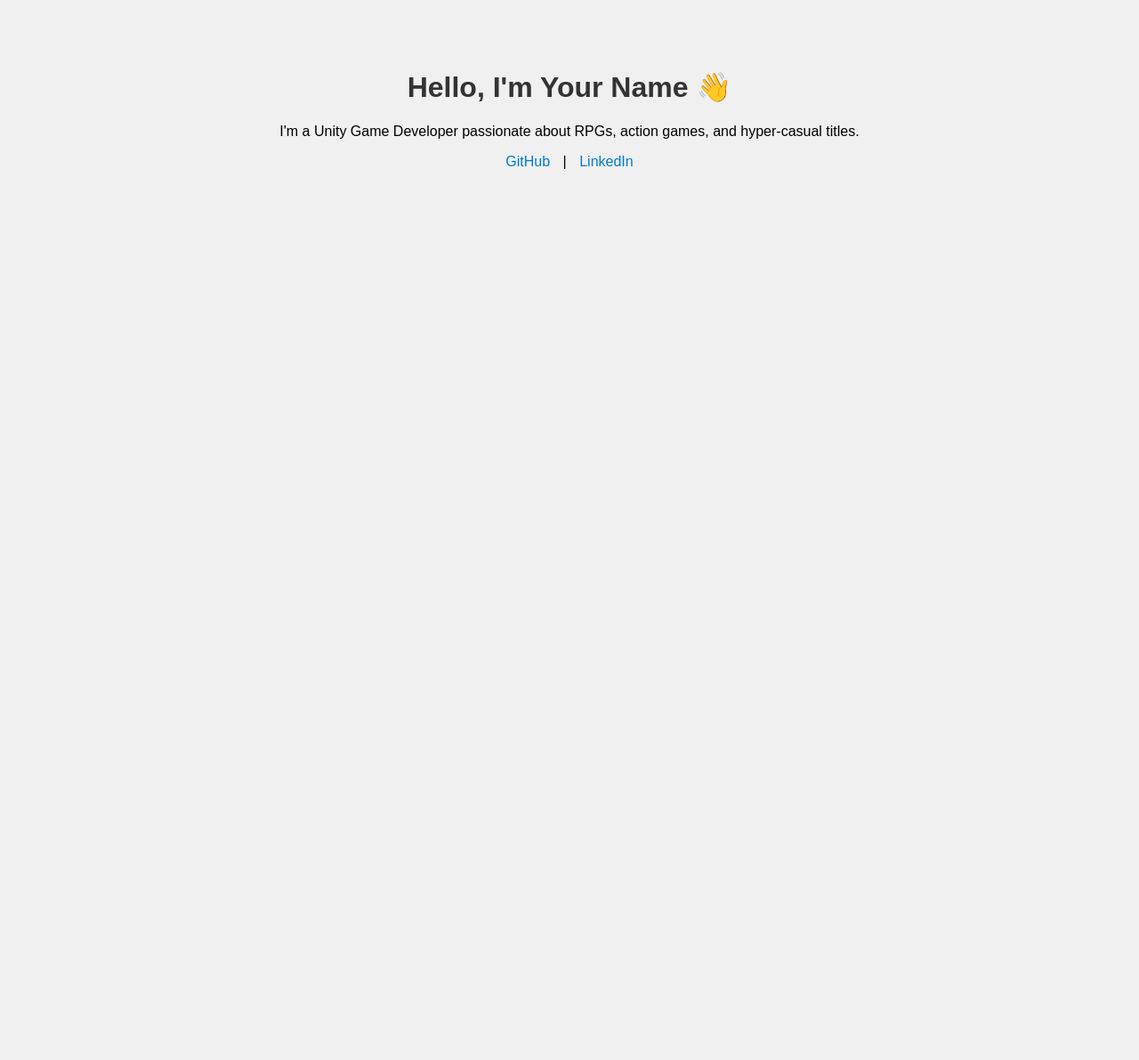
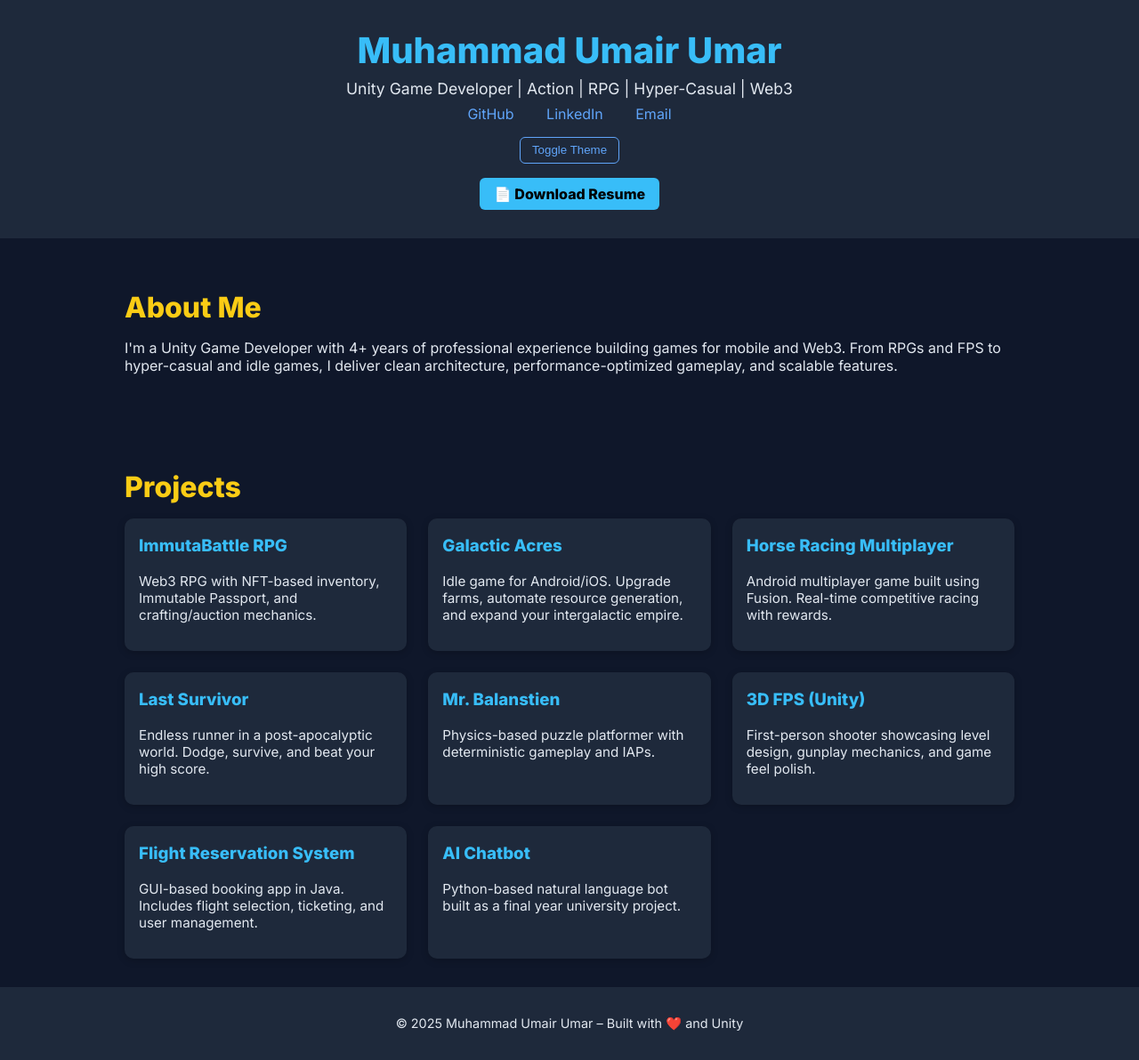
Before and after one commit to UmairUmar-Dev/portfolio, a plain HTML site: page index.html in a window 1280 px wide. Shown: the whole page at 89% size. Before the commit the page ends 800 px from the top, so only its background shows below. Drawn offline with Linux system fonts and the light colour scheme.

Commit message:
Update index.html

```diff
--- a/index.html
+++ b/index.html
@@ -3,30 +3,227 @@
 <head>
   <meta charset="UTF-8" />
   <meta name="viewport" content="width=device-width, initial-scale=1.0"/>
-  <title>Your Name</title>
+  <title>Muhammad Umair Umar – Unity Game Developer</title>
+  <link href="https://fonts.googleapis.com/css2?family=Inter:wght@400;600;800&display=swap" rel="stylesheet">
   <style>
+    :root {
+      --bg: #0f172a;
+      --text: #e2e8f0;
+      --card: #1e293b;
+      --link: #60a5fa;
+      --accent: #38bdf8;
+      --title: #facc15;
+    }
+
+    body.light {
+      --bg: #f1f5f9;
+      --text: #1e293b;
+      --card: #ffffff;
+      --link: #2563eb;
+      --accent: #2563eb;
+      --title: #ca8a04;
+    }
+
     body {
-      font-family: sans-serif;
+      margin: 0;
+      font-family: 'Inter', sans-serif;
+      background: var(--bg);
+      color: var(--text);
+      transition: background 0.3s, color 0.3s;
+    }
+
+    header {
+      padding: 2rem;
       text-align: center;
-      padding: 50px;
-      background-color: #f0f0f0;
+      background: var(--card);
     }
-    h1 {
-      color: #333;
+
+    header h1 {
+      margin: 0;
+      font-size: 2.5rem;
+      color: var(--accent);
     }
-    a {
-      color: #007acc;
+
+    header p {
+      font-size: 1.1rem;
+      margin: 0.5rem 0;
+    }
+
+    .links a {
+      margin: 0 1rem;
+      color: var(--link);
       text-decoration: none;
-      margin: 10px;
+    }
+
+    .toggle-theme {
+      background: none;
+      border: 1px solid var(--link);
+      color: var(--link);
+      padding: 0.4rem 0.8rem;
+      cursor: pointer;
+      border-radius: 6px;
+      margin-top: 1rem;
+    }
+
+    .section {
+      padding: 2rem;
+      max-width: 1000px;
+      margin: auto;
+    }
+
+    .section h2 {
+      font-size: 2rem;
+      color: var(--title);
+      margin-bottom: 1rem;
+    }
+
+    .project-grid {
+      display: grid;
+      grid-template-columns: repeat(auto-fit, minmax(280px, 1fr));
+      gap: 1.5rem;
+    }
+
+    .card {
+      background: var(--card);
+      padding: 1rem;
+      border-radius: 10px;
+      box-shadow: 0 2px 8px rgba(0,0,0,0.2);
+      transition: transform 0.2s ease;
+    }
+
+    .card:hover {
+      transform: scale(1.02);
+    }
+
+    /* Image support is disabled for now */
+    /* .card img {
+      width: 100%;
+      border-radius: 6px;
+      margin-bottom: 0.5rem;
+    } */
+
+    .card h3 {
+      margin-top: 0.2rem;
+      color: var(--accent);
+    }
+
+    .card p {
+      font-size: 0.95rem;
+    }
+
+    .card a {
+      color: var(--link);
+      text-decoration: none;
+      display: inline-block;
+      margin-top: 0.5rem;
+    }
+
+    .resume-button {
+      display: inline-block;
+      margin-top: 1rem;
+      padding: 0.5rem 1rem;
+      background: var(--accent);
+      color: #000;
+      border-radius: 6px;
+      text-decoration: none;
+      font-weight: bold;
+    }
+
+    footer {
+      text-align: center;
+      padding: 2rem;
+      background: var(--card);
+      color: var(--text);
+      font-size: 0.9rem;
     }
   </style>
 </head>
-<body>
-  <h1>Hello, I'm Your Name 👋</h1>
-  <p>I'm a Unity Game Developer passionate about RPGs, action games, and hyper-casual titles.</p>
+<body class="dark">
+
+<header>
+  <h1>Muhammad Umair Umar</h1>
+  <p>Unity Game Developer | Action | RPG | Hyper-Casual | Web3</p>
+  <div class="links">
+    <a href="https://github.com/UmairUmar-Dev" target="_blank">GitHub</a>
+    <a href="https://www.linkedin.com/in/umairumar94/" target="_blank">LinkedIn</a>
+    <a href="mailto:umairu172@gmail.com">Email</a>
+  </div>
+  <button class="toggle-theme" onclick="toggleTheme()">Toggle Theme</button><br/>
+  <a class="resume-button" href="assets/Muhammad_Umair_Umar_Resume.pdf" download>📄 Download Resume</a>
+</header>
+
+<section class="section">
+  <h2>About Me</h2>
   <p>
-    <a href="https://github.com/your-username">GitHub</a> |
-    <a href="https://www.linkedin.com/in/your-profile">LinkedIn</a>
+    I'm a Unity Game Developer with 4+ years of professional experience building games for mobile and Web3. From RPGs and FPS to hyper-casual and idle games, I deliver clean architecture, performance-optimized gameplay, and scalable features.
   </p>
+</section>
+
+<section class="section">
+  <h2>Projects</h2>
+  <div class="project-grid">
+
+    <div class="card">
+      <!-- <img src="assets/img/immutabattle.jpg" alt="ImmutaBattle RPG"> -->
+      <h3>ImmutaBattle RPG</h3>
+      <p>Web3 RPG with NFT-based inventory, Immutable Passport, and crafting/auction mechanics.</p>
+    </div>
+
+    <div class="card">
+      <!-- <img src="assets/img/galactic-acres.jpg" alt="Galactic Acres"> -->
+      <h3>Galactic Acres</h3>
+      <p>Idle game for Android/iOS. Upgrade farms, automate resource generation, and expand your intergalactic empire.</p>
+    </div>
+
+    <div class="card">
+      <!-- <img src="assets/img/horse-racing.jpg" alt="Horse Racing Multiplayer"> -->
+      <h3>Horse Racing Multiplayer</h3>
+      <p>Android multiplayer game built using Fusion. Real-time competitive racing with rewards.</p>
+    </div>
+
+    <div class="card">
+      <!-- <img src="assets/img/last-survivor.jpg" alt="Last Survivor"> -->
+      <h3>Last Survivor</h3>
+      <p>Endless runner in a post-apocalyptic world. Dodge, survive, and beat your high score.</p>
+    </div>
+
+    <div class="card">
+      <!-- <img src="assets/img/mr-balanstien.jpg" alt="Mr. Balanstien"> -->
+      <h3>Mr. Balanstien</h3>
+      <p>Physics-based puzzle platformer with deterministic gameplay and IAPs.</p>
+    </div>
+
+    <div class="card">
+      <!-- <img src="assets/img/fps.jpg" alt="3D FPS"> -->
+      <h3>3D FPS (Unity)</h3>
+      <p>First-person shooter showcasing level design, gunplay mechanics, and game feel polish.</p>
+    </div>
+
+    <div class="card">
+      <!-- <img src="assets/img/flight-system.jpg" alt="Flight Reservation System"> -->
+      <h3>Flight Reservation System</h3>
+      <p>GUI-based booking app in Java. Includes flight selection, ticketing, and user management.</p>
+    </div>
+
+    <div class="card">
+      <!-- <img src="assets/img/ai-chatbot.jpg" alt="AI Chatbot"> -->
+      <h3>AI Chatbot</h3>
+      <p>Python-based natural language bot built as a final year university project.</p>
+    </div>
+
+  </div>
+</section>
+
+<footer>
+  &copy; 2025 Muhammad Umair Umar – Built with ❤️ and Unity
+</footer>
+
+<script>
+  function toggleTheme() {
+    document.body.classList.toggle("light");
+    document.body.classList.toggle("dark");
+  }
+</script>
+
 </body>
 </html>
```
